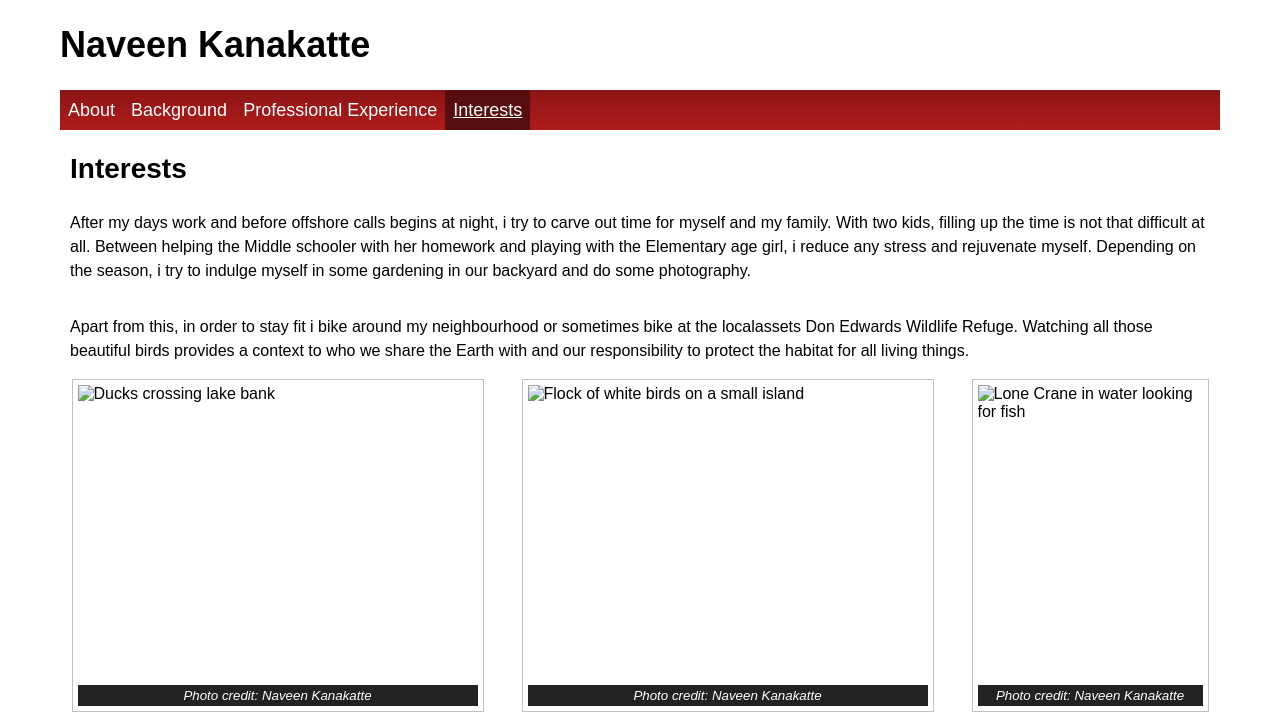
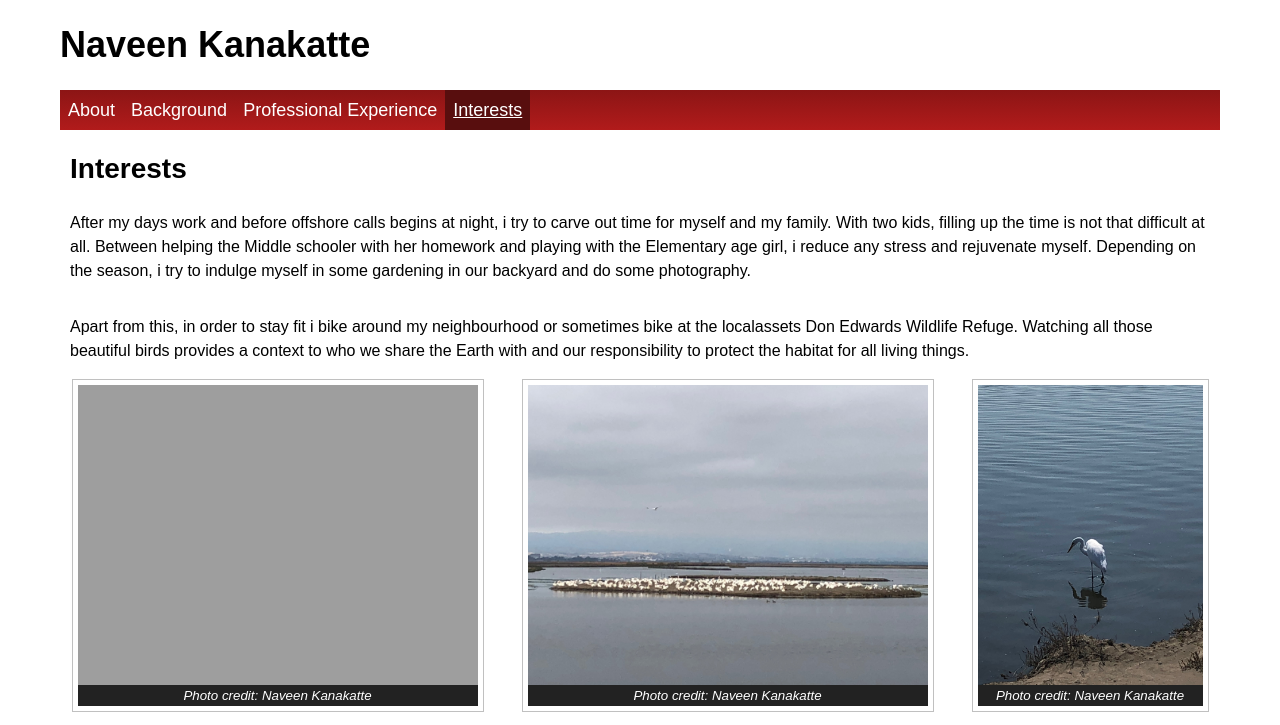
Before and after one commit to nkanakatte/personal-website, a plain HTML site: page interests.html in a window 1280 px wide. Shown: the top 725 px of the page. Drawn offline with Linux system fonts and the light colour scheme; the site is published under a folder, as on GitHub Pages, so addresses that start at the root find nothing.

Commit message:
Adjusted the Assets path

```diff
--- a/interests.html
+++ b/interests.html
@@ -37,16 +37,16 @@
             </article>
             <article class="container-image">
                 <figure>
-                    <img src="/Assets/ducks.jpeg" alt="Ducks crossing lake bank" width="400" height="300">
+                    <img src="./Assets/ducks.jpeg" alt="Ducks crossing lake bank" width="400" height="300">
                     <figcaption>Photo credit: Naveen Kanakatte</figcaption>
                 </figure>
                 <figure>
-                    <img src="/Assets/crane_island.jpeg" alt="Flock of white birds on a small island" width="400"
+                    <img src="./Assets/crane_island.jpeg" alt="Flock of white birds on a small island" width="400"
                         height="300">
                     <figcaption>Photo credit: Naveen Kanakatte</figcaption>
                 </figure>
                 <figure>
-                    <img src="/Assets/crane.jpeg" alt="Lone Crane in water looking for fish" width="225" height="300">
+                    <img src="./Assets/crane.jpeg" alt="Lone Crane in water looking for fish" width="225" height="300">
                     <figcaption>Photo credit: Naveen Kanakatte</figcaption>
                 </figure>
             </article>
```
Also changed, not shown: background.html (+2 -2 lines), experience.html (+1 -1 lines), index.html (+1 -1 lines).
